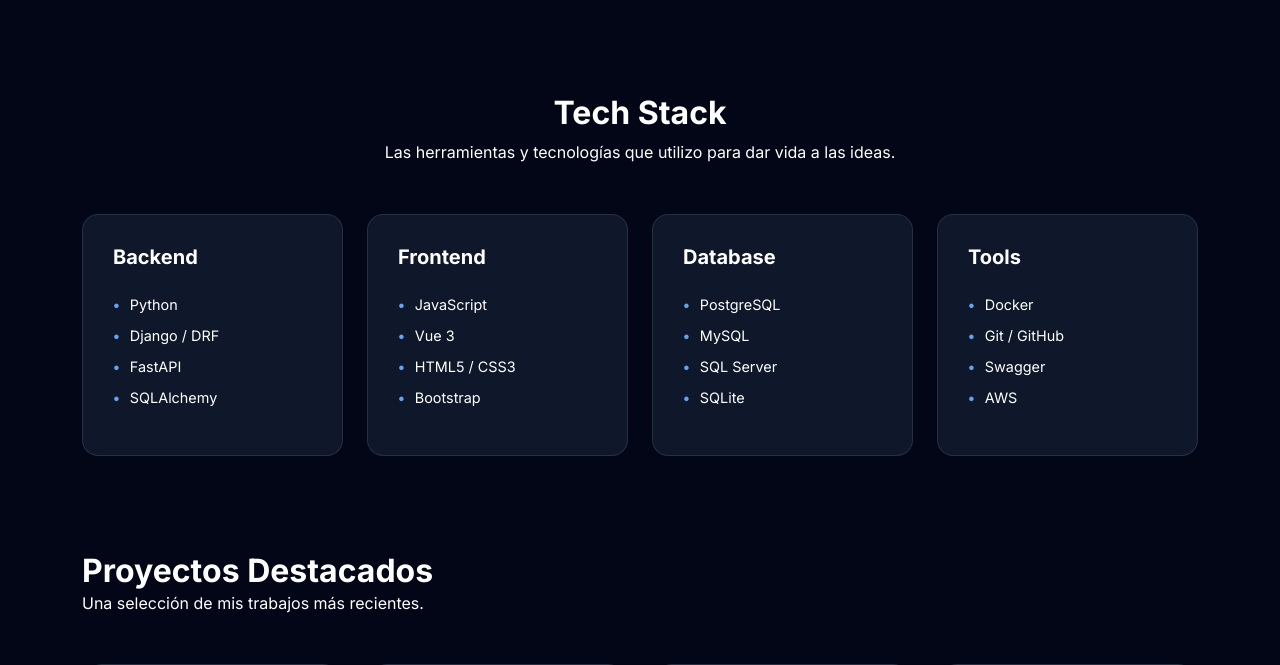
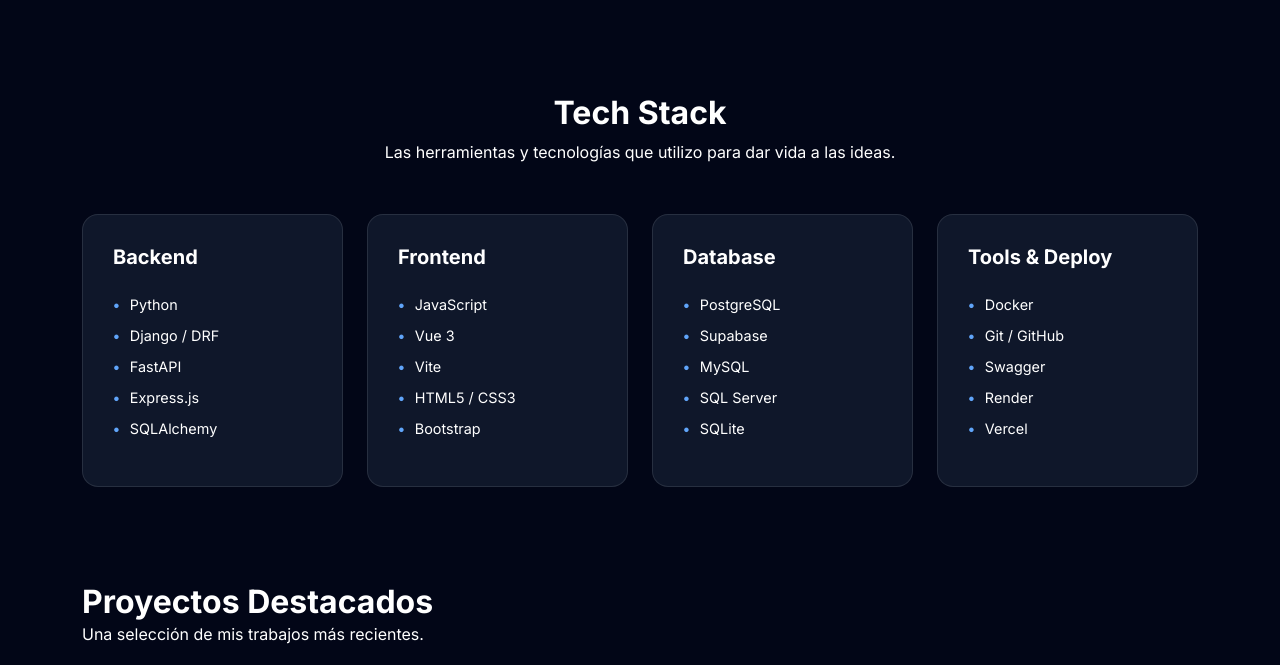
Before and after one commit to marcoscufre/portfolio, a Django app: page / in a window 1280 px wide. Shown: the part 1211-1876 px from the top of the page. Run offline with Django 5.2, Linux system fonts and the light colour scheme.

Commit message:
cambio visual

```diff
--- a/core/static/styles.css
+++ b/core/static/styles.css
@@ -176,6 +176,12 @@ p, .text-muted {
     padding: 30px;
     border-radius: 16px;
     height: 100%;
+    transition: all 0.3s ease;
+}
+
+.tech-card:hover {
+    border-color: var(--primary);
+    transform: translateY(-5px);
 }
 
 .tech-list {
--- a/core/templates/index.html
+++ b/core/templates/index.html
@@ -123,10 +123,10 @@
         </div>
         <div class="container">
             <div class="row g-4">
-                <div class="col-md-3"><div class="tech-card"><h5 class="fw-bold mb-4">Backend</h5><ul class="tech-list"><li>Python</li><li>Django / DRF</li><li>FastAPI</li><li>SQLAlchemy</li></ul></div></div>
-                <div class="col-md-3"><div class="tech-card"><h5 class="fw-bold mb-4">Frontend</h5><ul class="tech-list"><li>JavaScript</li><li>Vue 3</li><li>HTML5 / CSS3</li><li>Bootstrap</li></ul></div></div>
-                <div class="col-md-3"><div class="tech-card"><h5 class="fw-bold mb-4">Database</h5><ul class="tech-list"><li>PostgreSQL</li><li>MySQL</li><li>SQL Server</li><li>SQLite</li></ul></div></div>
-                <div class="col-md-3"><div class="tech-card"><h5 class="fw-bold mb-4">Tools</h5><ul class="tech-list"><li>Docker</li><li>Git / GitHub</li><li>Swagger</li><li>AWS</li></ul></div></div>
+                <div class="col-md-3"><div class="tech-card"><h5 class="fw-bold mb-4">Backend</h5><ul class="tech-list"><li>Python</li><li>Django / DRF</li><li>FastAPI</li><li>Express.js</li><li>SQLAlchemy</li></ul></div></div>
+                <div class="col-md-3"><div class="tech-card"><h5 class="fw-bold mb-4">Frontend</h5><ul class="tech-list"><li>JavaScript</li><li>Vue 3</li><li>Vite</li><li>HTML5 / CSS3</li><li>Bootstrap</li></ul></div></div>
+                <div class="col-md-3"><div class="tech-card"><h5 class="fw-bold mb-4">Database</h5><ul class="tech-list"><li>PostgreSQL</li><li>Supabase</li><li>MySQL</li><li>SQL Server</li><li>SQLite</li></ul></div></div>
+                <div class="col-md-3"><div class="tech-card"><h5 class="fw-bold mb-4">Tools & Deploy</h5><ul class="tech-list"><li>Docker</li><li>Git / GitHub</li><li>Swagger</li><li>Render</li><li>Vercel</li></ul></div></div>
             </div>
         </div>
     </section>
```
Also changed, not shown: 1 other file.
